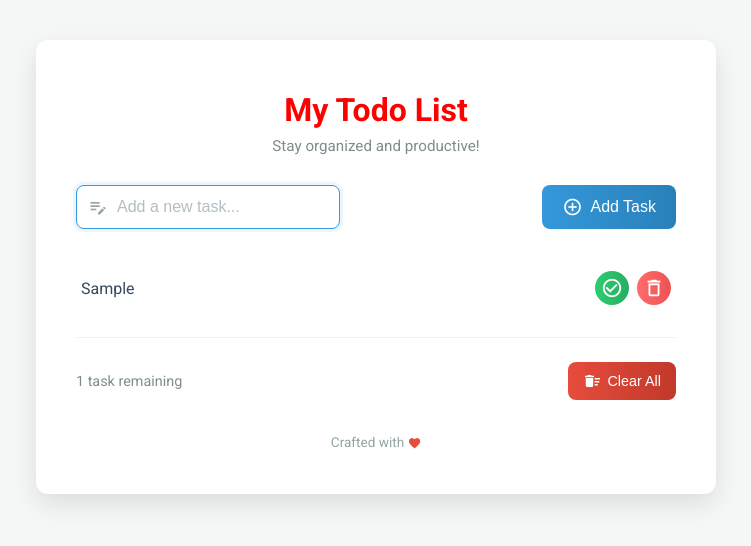
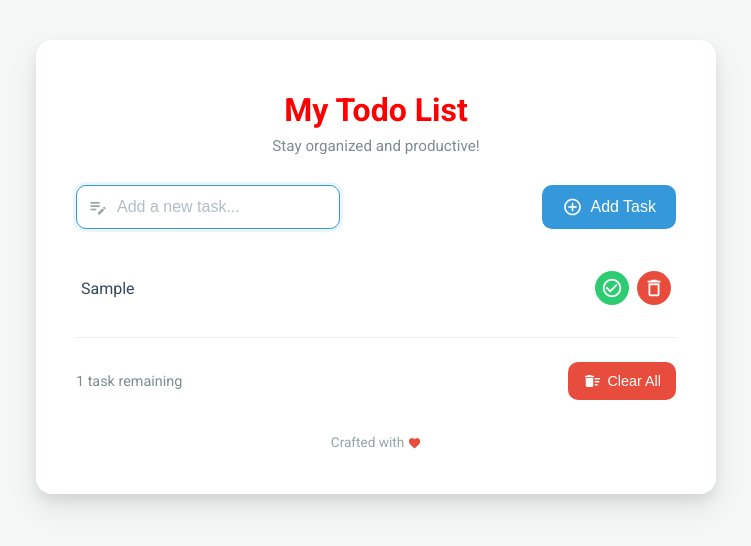
Before and after one commit to Codehub169/tempo-ff4d1fe8, a plain HTML site: page index.html in a window 1280 px wide. Both pictures are taken after typing "Sample" into the empty fields and a click on the button "Add task". Shown: the whole page, without its empty margins (264-1015 px from the left). Drawn offline with Linux system fonts and the light colour scheme.

Commit message:
can you make ui more rich and clean

```diff
--- a/css/style.css
+++ b/css/style.css
@@ -11,14 +11,16 @@ body {
     min-height: 100vh;
     padding-top: 40px;
     box-sizing: border-box;
+    -webkit-font-smoothing: antialiased;
+    -moz-osx-font-smoothing: grayscale;
 }
 
 /* Main application container */
 .container {
     background-color: #ffffff;
     padding: 30px 40px;
-    border-radius: 12px;
-    box-shadow: 0 10px 25px rgba(0, 0, 0, 0.1);
+    border-radius: 16px; /* Updated */
+    box-shadow: 0 6px 12px rgba(0, 0, 0, 0.08), 0 15px 30px rgba(0, 0, 0, 0.08); /* Updated */
     width: 100%;
     max-width: 600px;
 }
@@ -30,7 +32,7 @@ header {
 }
 
 header h1 {
-    color: red; /* Changed to red as per request */
+    color: red; /* Changed to red as per request - Kept */
     margin-bottom: 8px;
     font-weight: 700;
 }
@@ -66,7 +68,7 @@ header p {
     flex-grow: 1;
     padding: 12px 15px 12px 40px; /* Adjusted padding for icon */
     border: 1px solid #dfe6e9;
-    border-radius: 8px;
+    border-radius: 10px; /* Updated */
     font-size: 1em;
     transition: border-color 0.3s, box-shadow 0.3s;
     color: #34495e;
@@ -84,21 +86,23 @@ header p {
 
 #add-todo-btn {
     padding: 12px 20px;
-    background-image: linear-gradient(to right, #3498db, #2980b9);
+    background-color: #3498db; /* Updated */
+    background-image: none; /* Updated */
     color: white;
     border: none;
-    border-radius: 8px;
+    border-radius: 10px; /* Updated */
     cursor: pointer;
     font-size: 1em;
     font-weight: 500;
     display: flex;
     align-items: center;
     gap: 8px;
-    transition: background 0.3s, transform 0.1s, box-shadow 0.3s;
+    transition: background-color 0.3s, transform 0.1s, box-shadow 0.3s;
 }
 
 #add-todo-btn:hover {
-    background-image: linear-gradient(to right, #2980b9, #1f6699);
+    background-color: #2980b9; /* Updated */
+    background-image: none; /* Updated */
     box-shadow: 0 2px 8px rgba(0,0,0,0.15);
 }
 
@@ -166,11 +170,11 @@ header p {
     border: none;
     cursor: pointer;
     padding: 6px;
-    border-radius: 50%;
+    border-radius: 50%; /* Kept for circular buttons */
     display: flex;
     align-items: center;
     justify-content: center;
-    transition: background 0.2s, box-shadow 0.2s;
+    transition: background-color 0.2s, box-shadow 0.2s;
     color: white;
 }
 
@@ -180,7 +184,8 @@ header p {
 
 /* Complete Button Styles */
 .todo-item .actions .complete-btn {
-    background-image: linear-gradient(to right, #2ecc71, #27ae60);
+    background-color: #2ecc71; /* Updated */
+    background-image: none; /* Updated */
 }
 
 .todo-item .actions .complete-btn .material-icons {
@@ -188,13 +193,15 @@ header p {
 }
 
 .todo-item .actions .complete-btn:hover {
-    background-image: linear-gradient(to right, #27ae60, #1e8449);
+    background-color: #27ae60; /* Updated */
+    background-image: none; /* Updated */
     box-shadow: 0 1px 4px rgba(0,0,0,0.15);
 }
 
 /* Delete Button Styles */
 .todo-item .actions .delete-btn {
-    background-image: linear-gradient(to right, #ff6b6b, #ee5253);
+    background-color: #e74c3c; /* Updated */
+    background-image: none; /* Updated */
 }
 
 .todo-item .actions .delete-btn .material-icons {
@@ -202,7 +209,8 @@ header p {
 }
 
 .todo-item .actions .delete-btn:hover {
-    background-image: linear-gradient(to right, #ee5253, #d63031);
+    background-color: #c0392b; /* Updated */
+    background-image: none; /* Updated */
     box-shadow: 0 1px 4px rgba(0,0,0,0.15);
 }
 
@@ -223,21 +231,23 @@ header p {
 
 #clear-all-btn {
     padding: 10px 15px;
-    background-image: linear-gradient(to right, #e74c3c, #c0392b);
+    background-color: #e74c3c; /* Updated */
+    background-image: none; /* Updated */
     color: white;
     border: none;
-    border-radius: 8px;
+    border-radius: 10px; /* Updated */
     cursor: pointer;
     font-size: 0.9em;
     font-weight: 500;
     display: flex;
     align-items: center;
     gap: 6px;
-    transition: background 0.3s, transform 0.1s, box-shadow 0.3s;
+    transition: background-color 0.3s, transform 0.1s, box-shadow 0.3s;
 }
 
 #clear-all-btn:hover {
-    background-image: linear-gradient(to right, #c0392b, #a52a1a);
+    background-color: #c0392b; /* Updated */
+    background-image: none; /* Updated */
     box-shadow: 0 2px 8px rgba(0,0,0,0.15);
 }
 
```
